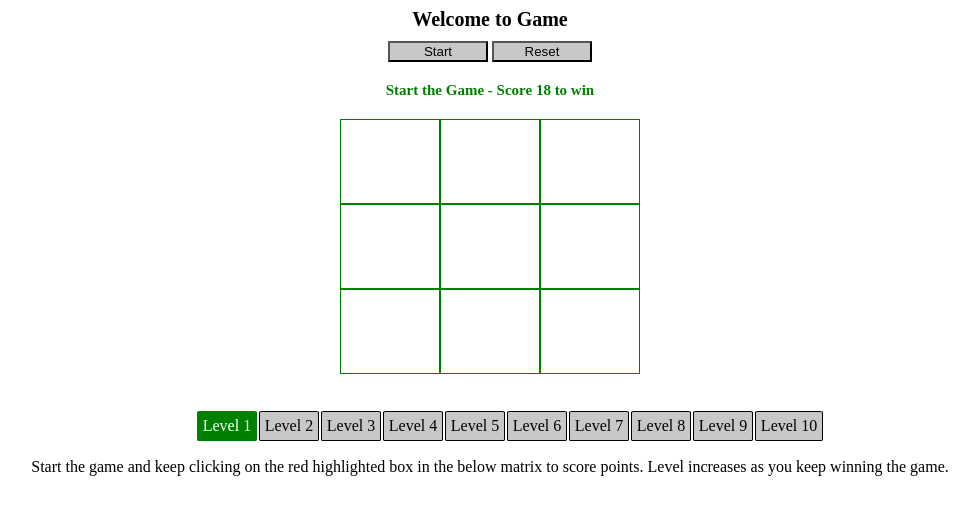
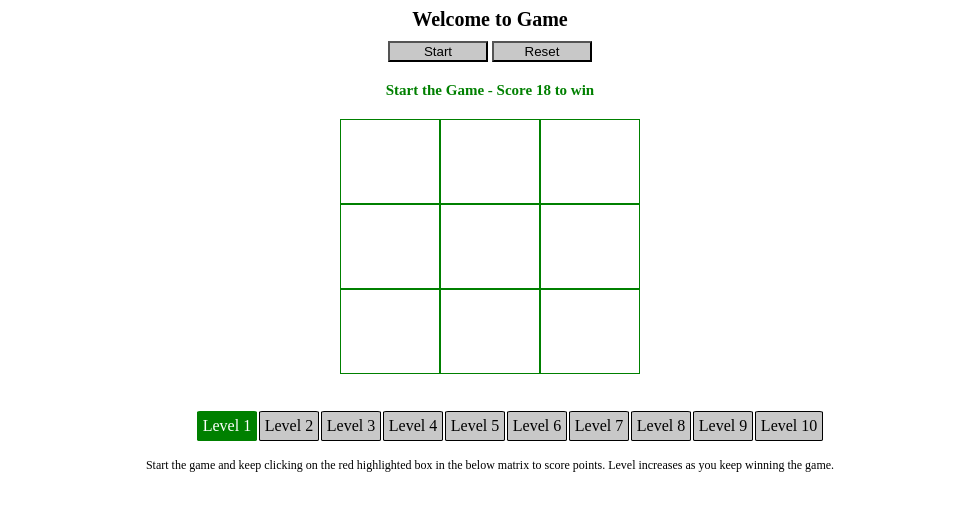
Before and after one commit to jagadeeshaby/MatrixGame, a plain HTML site: page index.html in a window 1280 px wide. Shown: the whole page, without its empty margins (150-1129 px from the left). Drawn offline with Linux system fonts and the light colour scheme.

```diff
--- a/index.html
+++ b/index.html
@@ -114,7 +114,7 @@
     </ul>
 
 
-    <p> Start the game and keep clicking on the red highlighted box in the below matrix to score points. Level increases as you keep winning the game.</p>
+    <p style="font-size: 12px;"> Start the game and keep clicking on the red highlighted box in the below matrix to score points. Level increases as you keep winning the game.</p>
 
 
   </main>
```
